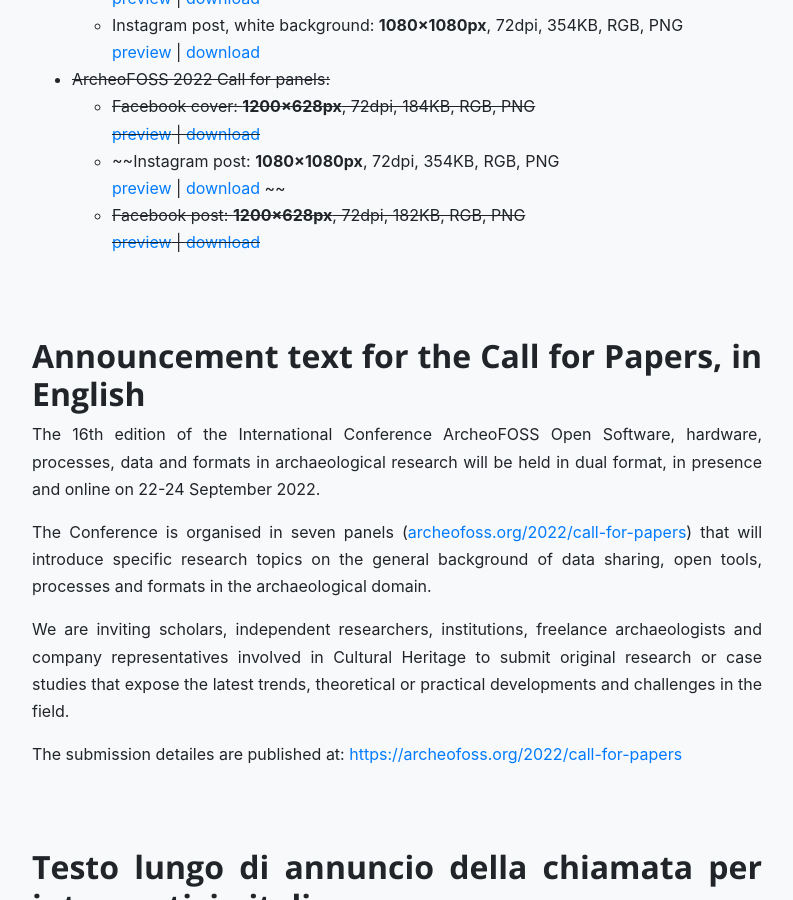
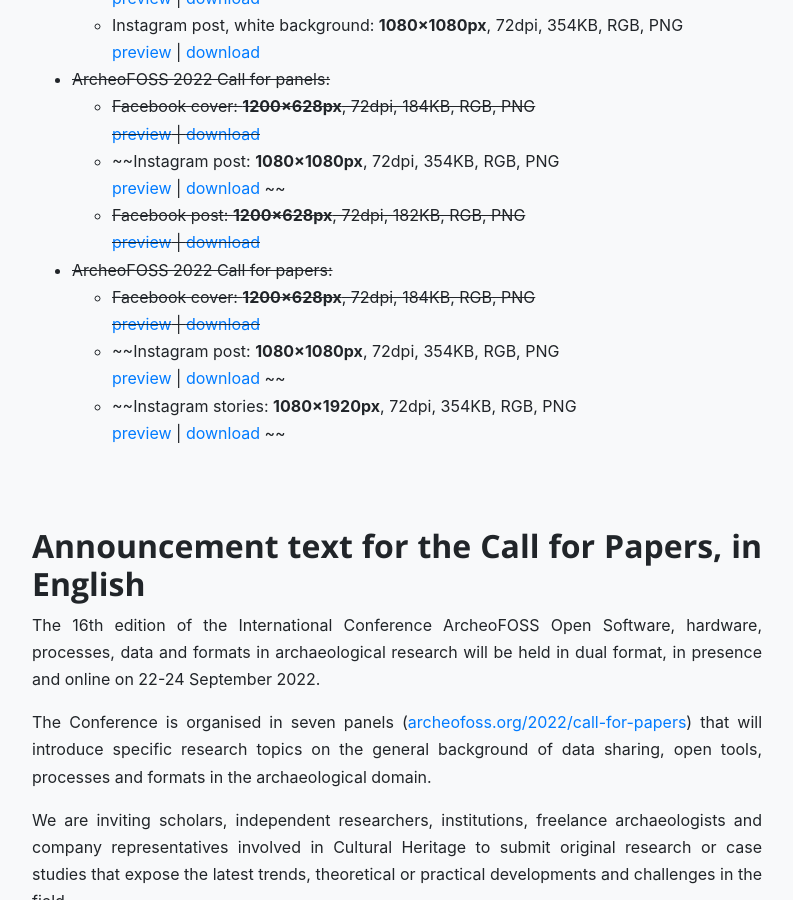
Before and after one commit to archeofoss/archeofoss, a Jekyll site: the page built from 2022/press-kit.md, in a window 1280 px wide and 900 px high, scrolled down 684 px. Shown: the whole window, without its empty margins (243-1036 px from the left). Built offline with Jekyll 4.4.1, drawn with Linux system fonts in a browser that asks for light colours; nearby versions of some CDN libraries.

Commit message:
upgrade press kit 2022

```diff
--- a/2022/press-kit.md
+++ b/2022/press-kit.md
@@ -25,6 +25,18 @@
     <a data-fancybox="presskit_panels" href="af_ig_post_call_for_panels.png">preview</a> | [download](af_ig_post_call_for_panels.png) ~~
     - ~~Facebook post: **1200×628px**, 72dpi, 182KB, RGB, PNG
     <a data-fancybox="presskit_panels" href="af_fb_post_call_for_panels.png">preview</a> | [download](af_fb_post_call_for_panels.png)~~
+
+- ~~ArcheoFOSS 2022 Call for papers:~~
+    - ~~Facebook cover: **1200×628px**, 72dpi, 184KB, RGB, PNG
+    <a data-fancybox="presskit_panels" href="af_cover_fb_call_for_papers.png">preview</a> | [download](af_cover_fb_call_for_papers.png)~~
+    - ~~Instagram post: **1080×1080px**, 72dpi, 354KB, RGB, PNG
+    <a data-fancybox="presskit_panels" href="af_ig_post_call_for_papers.png">preview</a> | [download](af_ig_post_call_for_papers.png) ~~
+    - ~~Instagram stories: **1080×1920px**, 72dpi, 354KB, RGB, PNG
+    <a data-fancybox="presskit_panels" href="af_ig_post_call_for_papers.png">preview</a> | [download](af_ig_stories_call_for_papers.png) ~~
+
+
+
+
 
 ## Announcement text for the Call for Papers, in English
 
```
Also changed, not shown: 2022/af_cover_fb_call_for_papers.png (added), 2022/af_ig_post_call_for_papers.png (added), 2022/af_ig_stories_call_for_papers.png (added).
